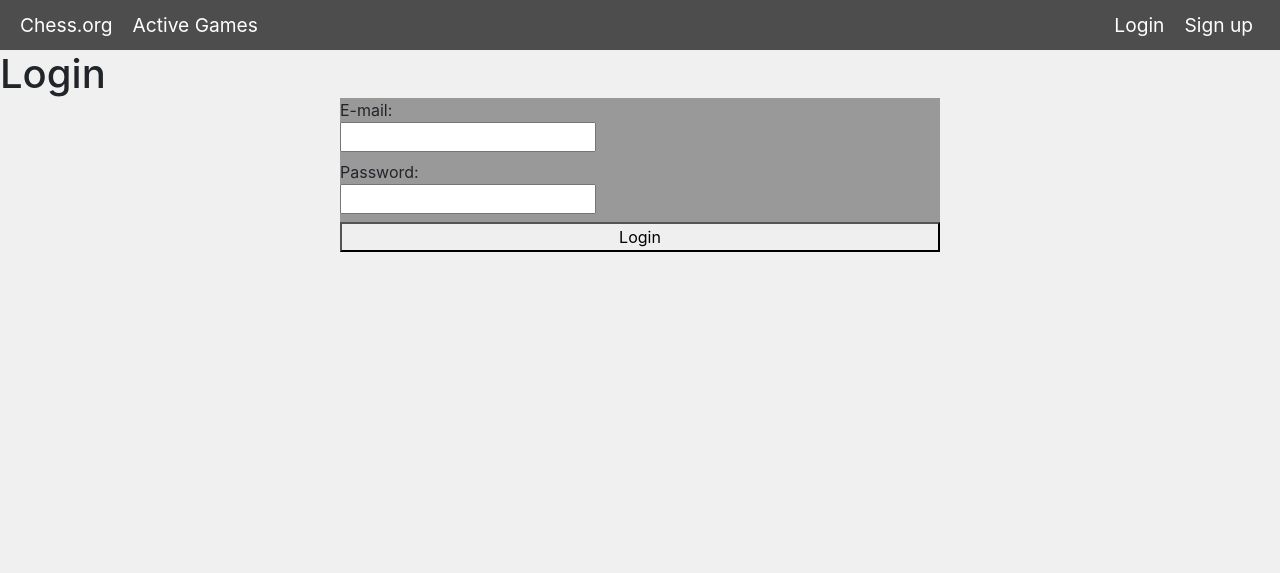
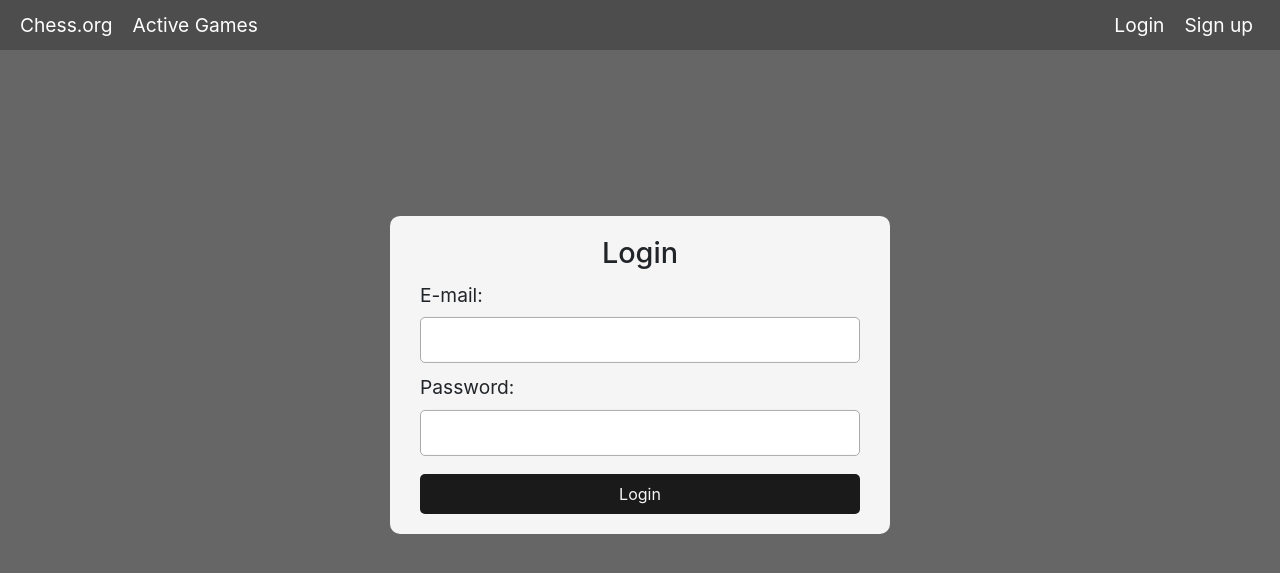
Before and after one commit to tobyrachner/Online-Chess, a Flask app: page /login in a window 1280 px wide. Shown: the top 573 px of the page. Run offline with Flask 3, Linux system fonts and the light colour scheme; some libraries are stand-ins or nearby versions.

Commit message:
redesigned login and signup

```diff
--- a/website/static/styles/auth.css
+++ b/website/static/styles/auth.css
@@ -1,12 +1,55 @@
-h1 {
-    margin: 0 auto;
+body {
+    background-color: hsl(0, 0%, 40%);
 }
 
-fieldset {
-    display: flex;
-    flex-direction: column;
-    background-color: hsl(0, 0%, 60%);
-    margin: 0 auto;
-    min-width: 300px;
-    max-width: 600px;
+.container {
+    display: block;
+    background-color: #f5f5f5;
+    position: absolute;
+    top: 50%;
+    left: 50%;
+    transform: translate(-50%, calc(-50% - 25px));
+    padding: 20px 30px;
+    width: 500px;
+    border-radius: 10px;
 }
+
+h2 {
+    text-align: center;
+    font-size: 1.8em;
+    margin-bottom: 10px;
+}
+label {
+    font-size: 1.2em;
+}
+input {
+    display: block;
+    width: 100%;
+    padding: 10px;
+    margin-bottom: 10px;
+    outline: none;
+    border: 1px solid #aaa;
+    border-radius: 5px;
+}
+input[type="checkbox"] {
+    width: 18px;
+    height: 18px;
+    margin-right: 5px;
+    margin-top: 5px;
+}
+form button {
+    width: 100%;
+    height: 40px;
+    border: none;
+    outline: none;
+    border-radius: 5px;
+    background-color: hsl(0, 0%, 10%);
+    color: #f5f5f5;
+    margin-top: 8px;
+}
+form button:hover {
+    background-color: hsl(0, 0%, 15%);
+}
+button:active {
+    background-color: hsl(0, 0%, 20%);
+}
--- a/website/static/styles/home.css
+++ b/website/static/styles/home.css
@@ -20,7 +20,7 @@
     z-index: 10;
     top: 50%;
     left: 50%;
-    transform: translate(-50%, calc(-50% - 50px));
+    transform: translate(-50%, calc(-50% - 25px));
     padding: 20px 30px;
     width: 380px;
     border-radius: 10px;
--- a/website/templates/base.html
+++ b/website/templates/base.html
@@ -30,6 +30,7 @@
     <div class="header-group" id="right">
       {% if user.is_authenticated %}
       <a class="header-button" href="{{ url_for('auth.logout') }}">Logout</a>
+      <a class="header-button" href="">{{ user.username }}</a>
       {% else %}
       <a class="header-button" href="{{ url_for('auth.login') }}">Login</a>
       <a class="header-button" href="{{ url_for('auth.sign_up') }}">Sign up</a>
--- a/website/templates/login.html
+++ b/website/templates/login.html
@@ -5,12 +5,16 @@
 <link rel="stylesheet" href="../static/styles/auth.css">
 {% endblock %}
 {% block content %}
-<h1>Login</h1>
-<form method="POST">
-  <fieldset>
-    <label for="user">E-mail: <br><input id="email" name="email" type="email" class="email" required></label>
-    <label for="password">Password: <br><input id="password" name="password" type="password" required></label>
-    <button type="submit" class="submit">Login</button>
-  </fieldset>
-</form>
+<div class="container">
+  <h2>Login</h2>
+  <form method="POST">
+    <fieldset>
+      <label for="user">E-mail:</label>
+      <input id="email" name="email" type="email" class="email" required>
+      <label for="password">Password:</label>
+      <input id="password" name="password" type="password" required>
+      <button type="submit" class="submit">Login</button>
+    </fieldset>
+  </form>
+</div>
 {% endblock %}
```
Also changed, not shown: website/templates/sign_up.html (+16 -10 lines).
